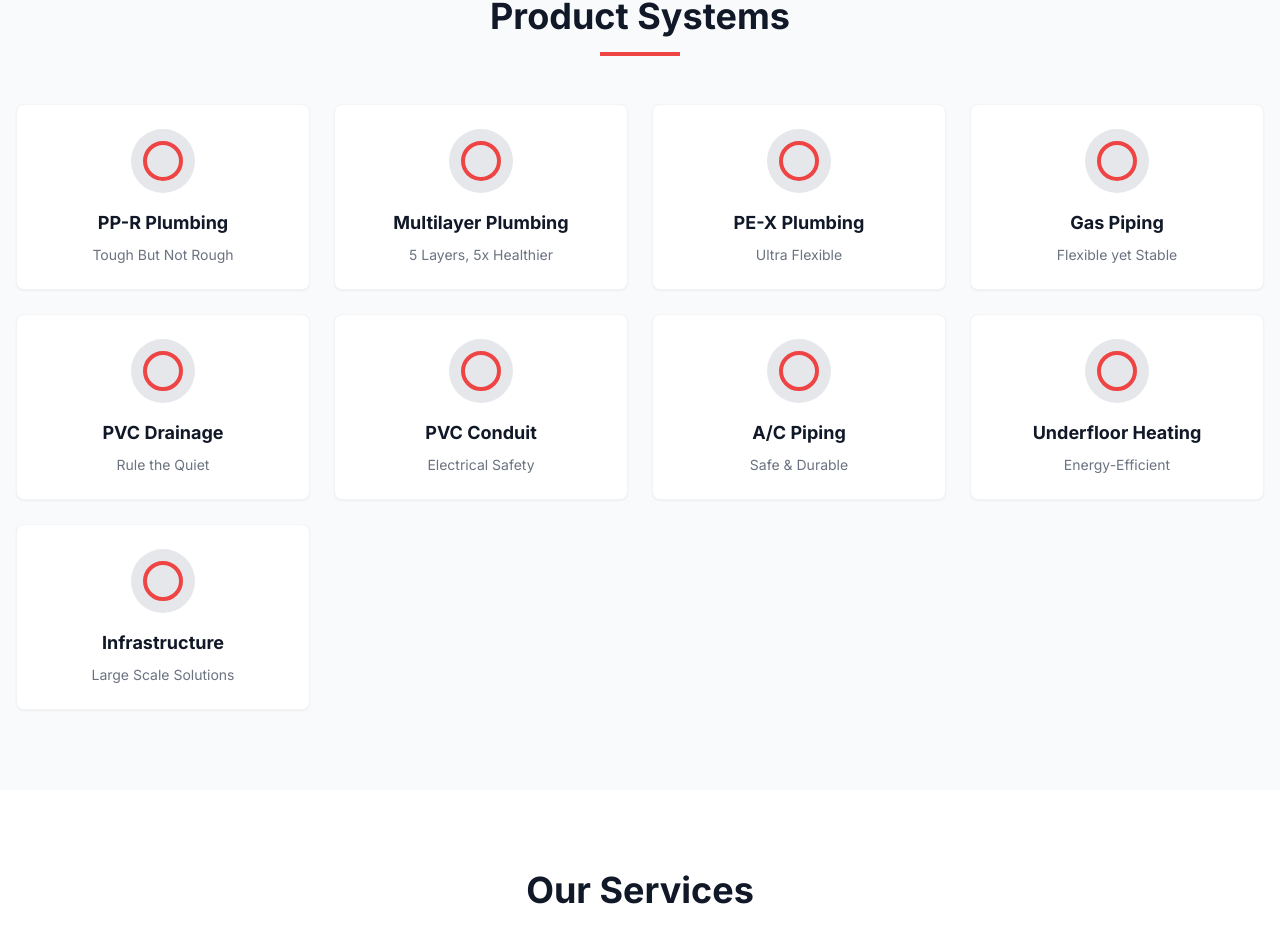
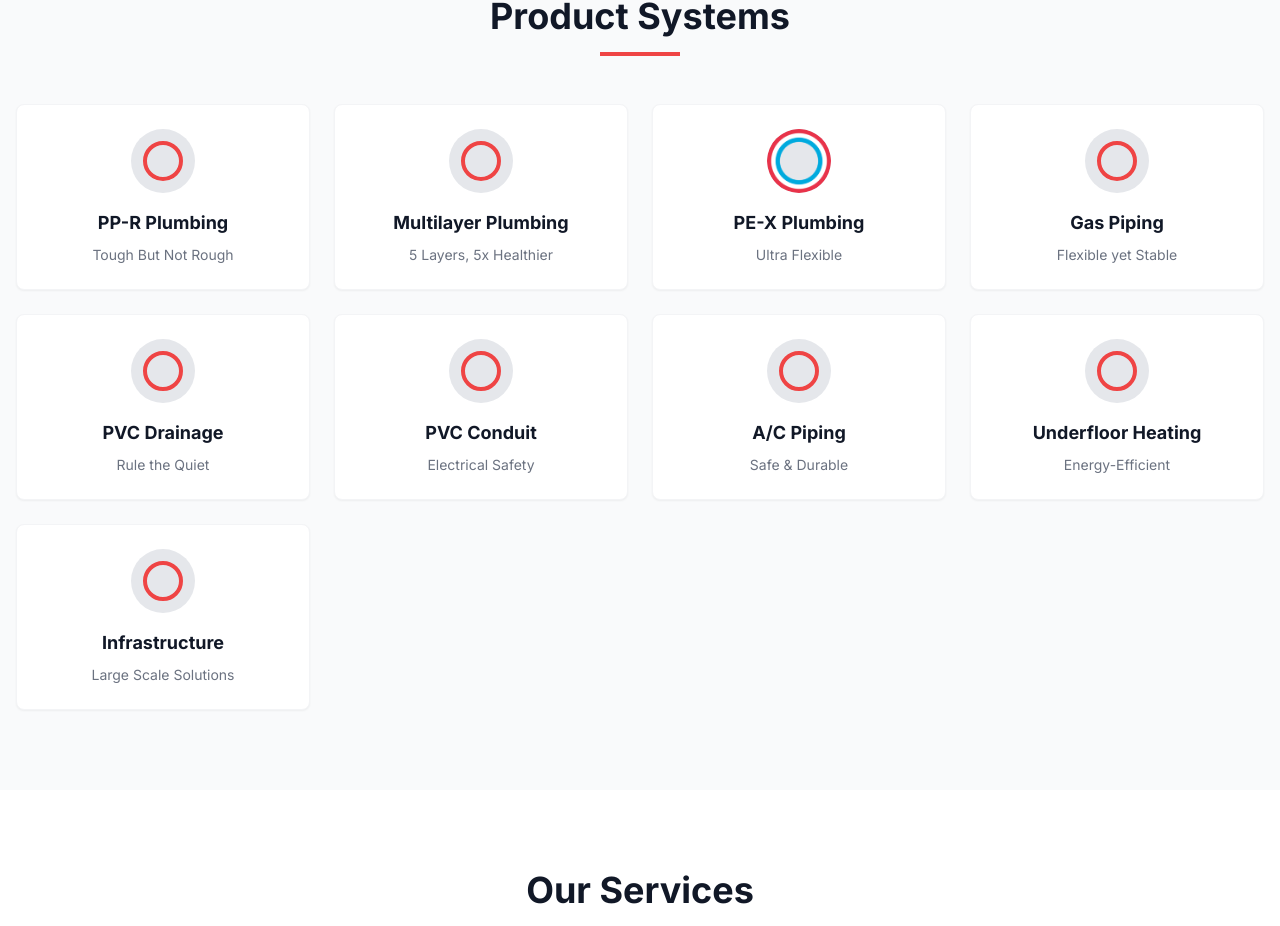
Before and after one commit to anniechancls-sketch/riifo-care, a Next.js app: page / in a window 1280 px wide. Shown: the part 1092-2018 px from the top of the page. Built offline with nearby package versions, Linux system fonts and the light colour scheme.

Commit message:
Update PE-X Plumbing product image

```diff
--- a/app/page.tsx
+++ b/app/page.tsx
@@ -171,19 +171,23 @@ export default function Home() {
           </div>
           <div className="grid grid-cols-2 md:grid-cols-3 lg:grid-cols-4 gap-6">
             {[
-              { name: 'PP-R Plumbing', desc: 'Tough But Not Rough' },
-              { name: 'Multilayer Plumbing', desc: '5 Layers, 5x Healthier' },
-              { name: 'PE-X Plumbing', desc: 'Ultra Flexible' },
-              { name: 'Gas Piping', desc: 'Flexible yet Stable' },
-              { name: 'PVC Drainage', desc: 'Rule the Quiet' },
-              { name: 'PVC Conduit', desc: 'Electrical Safety' },
-              { name: 'A/C Piping', desc: 'Safe & Durable' },
-              { name: 'Underfloor Heating', desc: 'Energy-Efficient' },
-              { name: 'Infrastructure', desc: 'Large Scale Solutions' },
+              { name: 'PP-R Plumbing', desc: 'Tough But Not Rough', image: null },
+              { name: 'Multilayer Plumbing', desc: '5 Layers, 5x Healthier', image: null },
+              { name: 'PE-X Plumbing', desc: 'Ultra Flexible', image: '/pex-plumbing.png' },
+              { name: 'Gas Piping', desc: 'Flexible yet Stable', image: null },
+              { name: 'PVC Drainage', desc: 'Rule the Quiet', image: null },
+              { name: 'PVC Conduit', desc: 'Electrical Safety', image: null },
+              { name: 'A/C Piping', desc: 'Safe & Durable', image: null },
+              { name: 'Underfloor Heating', desc: 'Energy-Efficient', image: null },
+              { name: 'Infrastructure', desc: 'Large Scale Solutions', image: null },
             ].map((product) => (
               <div key={product.name} className="bg-white rounded-lg p-6 shadow-sm hover:shadow-md transition duration-300 border border-gray-100">
-                <div className="w-16 h-16 bg-gray-200 rounded-full mx-auto mb-4 flex items-center justify-center">
-                  <div className="w-10 h-10 border-4 border-red-500 rounded-full" />
+                <div className="w-16 h-16 bg-gray-200 rounded-full mx-auto mb-4 flex items-center justify-center overflow-hidden">
+                  {product.image ? (
+                    <img src={product.image} alt={product.name} className="w-full h-full object-cover" />
+                  ) : (
+                    <div className="w-10 h-10 border-4 border-red-500 rounded-full" />
+                  )}
                 </div>
                 <h3 className="text-lg font-bold text-gray-900 text-center mb-2">{product.name}</h3>
                 <p className="text-sm text-gray-500 text-center">{product.desc}</p>
```
Also changed, not shown: public/pex-plumbing.png (added).
